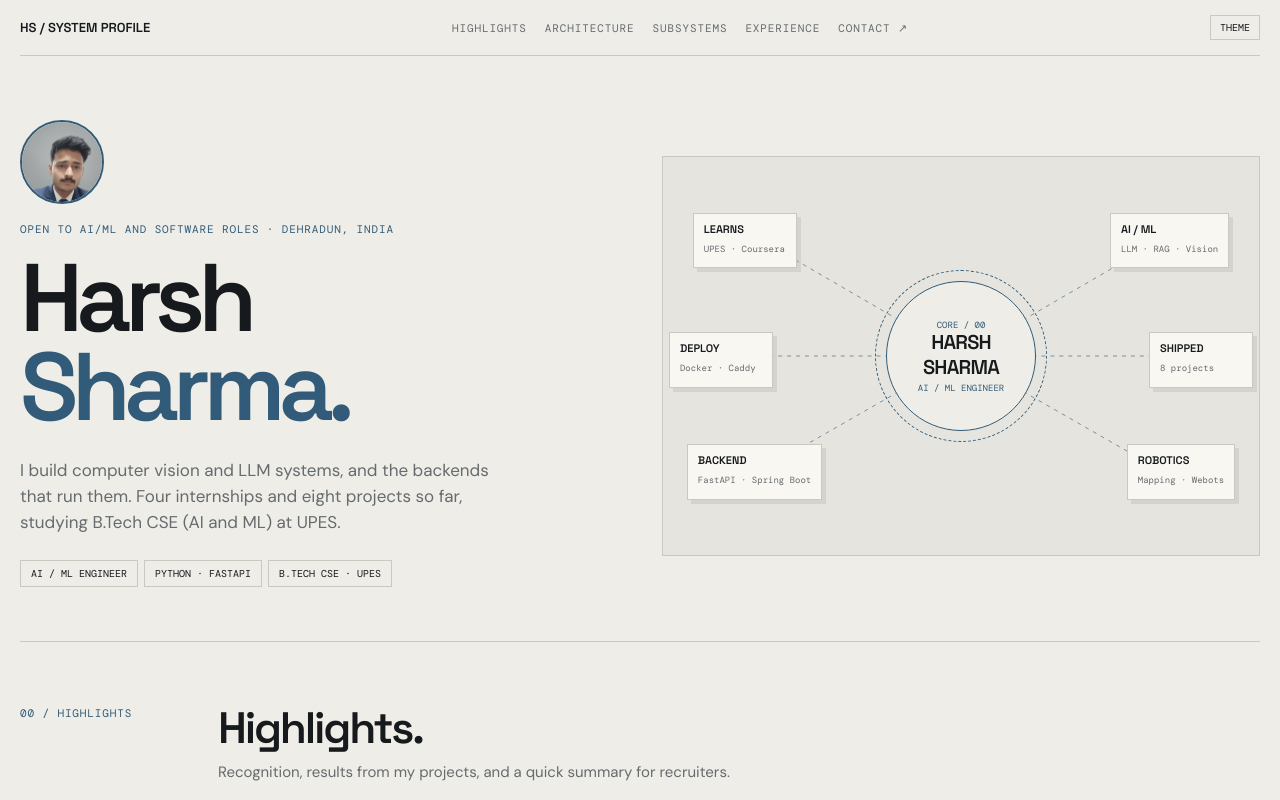
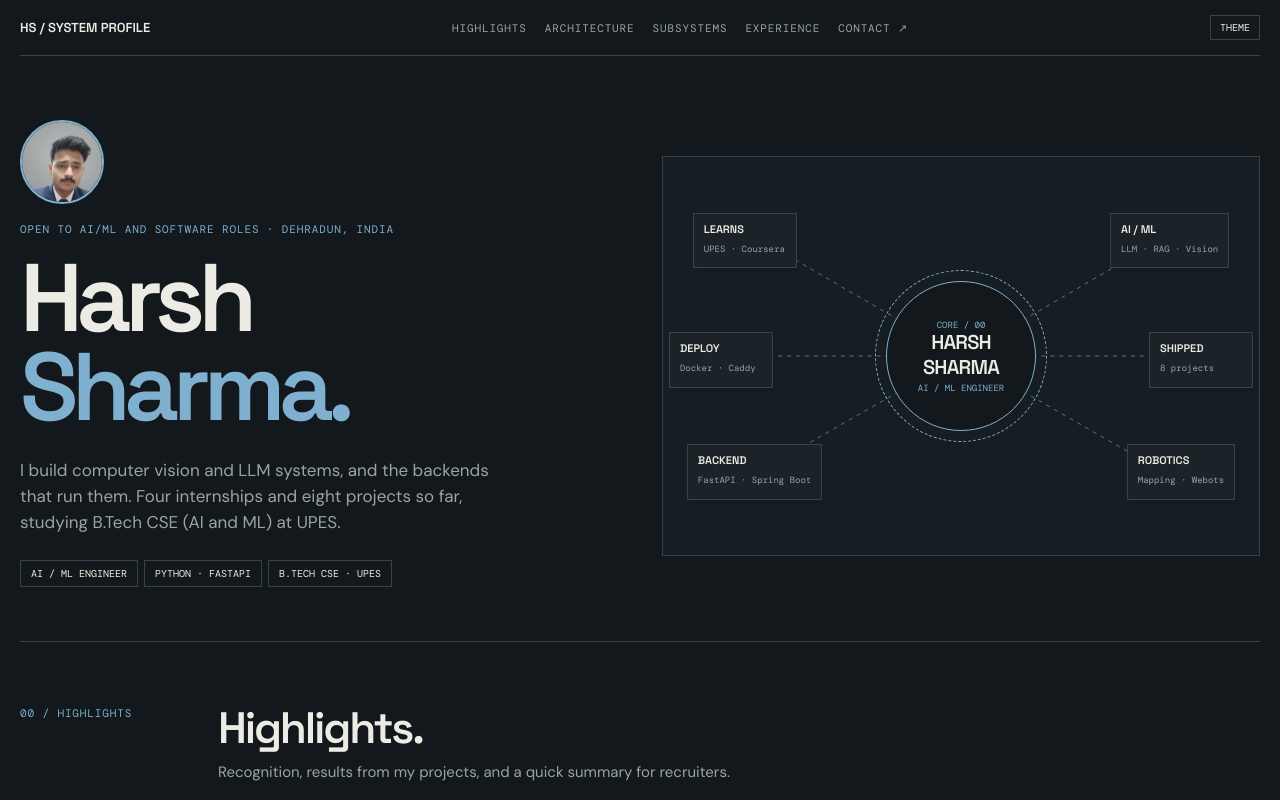
Before and after one commit to 1Darksoul2/Harsh-Sharma, a plain HTML site: page index.html in a window 1280 px wide. Both pictures are taken after a click on the button "THEME". Shown: the top 800 px of the page. Drawn offline with nearby package versions, Linux system fonts and the light colour scheme.

Commit message:
Update index.html

```diff
--- a/index.html
+++ b/index.html
@@ -8,7 +8,7 @@
 <style>
 :root{--paper:#eeede8;--card:#f8f7f2;--ink:#171a1d;--muted:#666b6d;--line:#c9c9c1;--blue:#315b78;--orange:#c36a43;--green:#617c70;--zone:#e5e4de;--mono:'DM Mono',ui-monospace,monospace;--sans:'DM Sans',system-ui,sans-serif;--disp:'Space Grotesk',system-ui,sans-serif;box-sizing:border-box;padding-top:env(safe-area-inset-top,0px);padding-bottom:env(safe-area-inset-bottom,0px)}
 @media(prefers-color-scheme:dark){:root:not([data-theme="light"]){--paper:#12181c;--card:#1b2329;--ink:#ecebe4;--muted:#9aa4a6;--line:#37434a;--blue:#7fb0cf;--orange:#e0956f;--green:#8fb3a2;--zone:#171e23;color-scheme:dark}}
-:root[data-theme="light"]{--paper:#12181c;--card:#1b2329;--ink:#ecebe4;--muted:#9aa4a6;--line:#37434a;--blue:#7fb0cf;--orange:#e0956f;--green:#8fb3a2;--zone:#171e23;color-scheme:dark}
+:root[data-theme="dark"]{--paper:#12181c;--card:#1b2329;--ink:#ecebe4;--muted:#9aa4a6;--line:#37434a;--blue:#7fb0cf;--orange:#e0956f;--green:#8fb3a2;--zone:#171e23;color-scheme:dark}
 *{box-sizing:border-box}html{scroll-behavior:smooth}
 body{margin:0;background:var(--paper);color:var(--ink);font:15px/1.55 var(--sans)}
 a{color:inherit;text-decoration:none}
```
